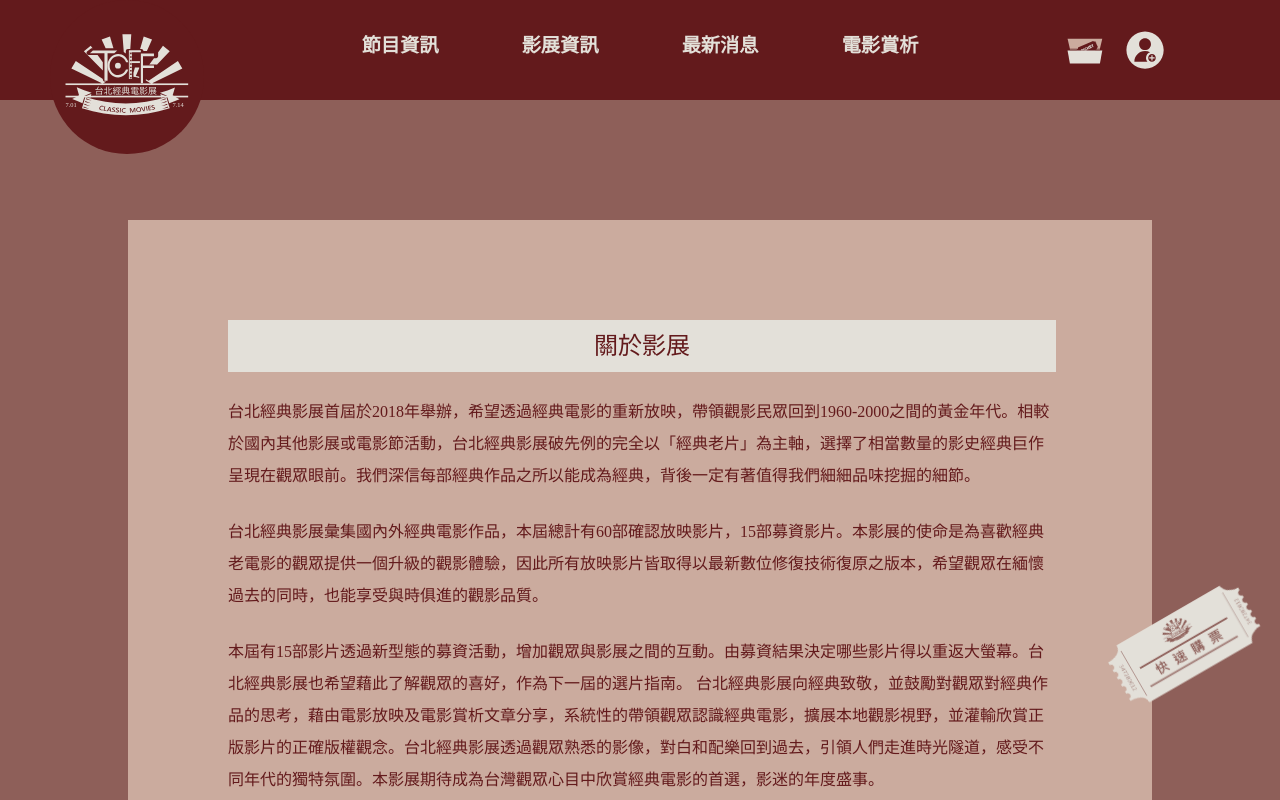
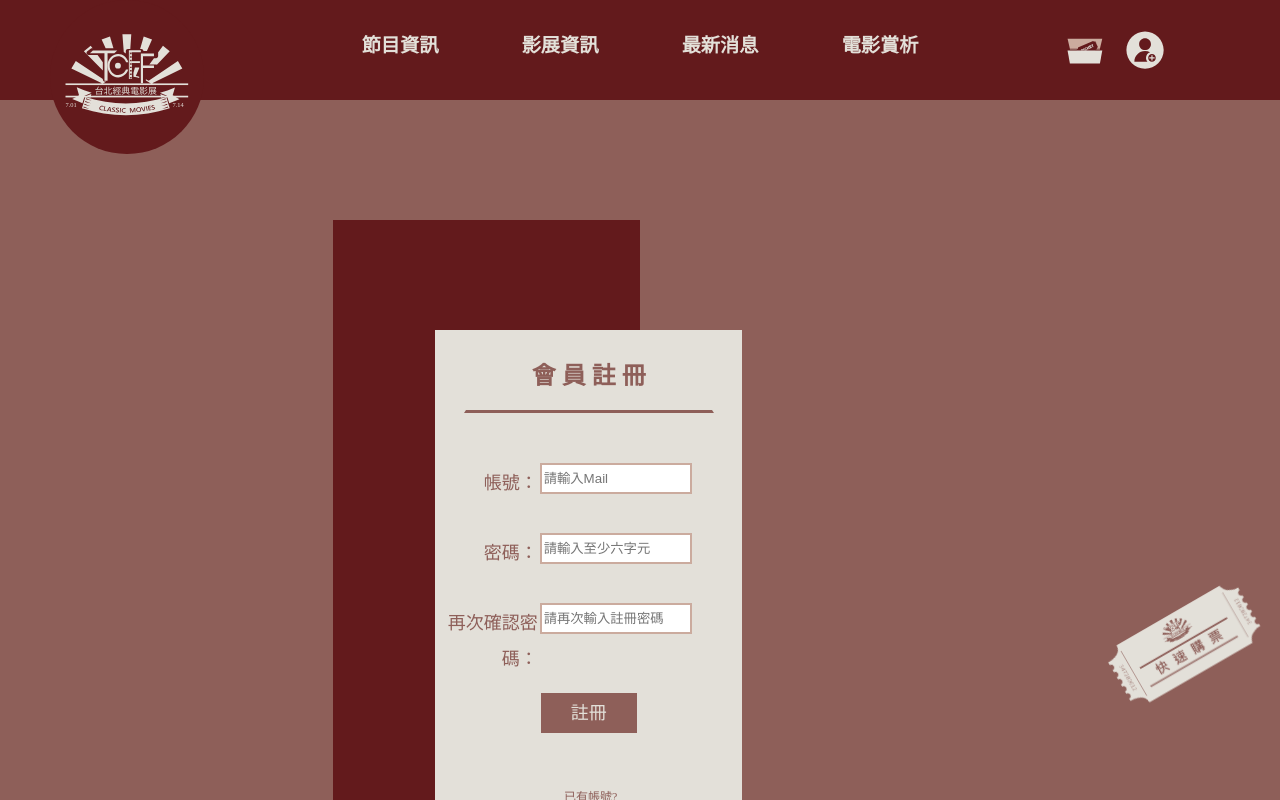
Before and after one commit to Joyining/tcff, a React app: page / in a window 1280 px wide. Shown: the top 800 px of the page. Built offline with nearby package versions, Linux system fonts and the light colour scheme.

Commit message:
add member+registered

```diff
--- /dev/null
+++ b/src/components/registered-page.js
@@ -0,0 +1,20 @@
+import React, {Component} from 'react' ;
+import Header from './header' ;
+import Footer from './footer' ;
+import FastTicket from './fast-ticket' ;
+import Registered from './registered' ;
+
+class RegisteredPage extends Component{
+    render(){
+        return(
+            <div style={{position:'relative'}}>
+                <Header />
+                <FastTicket />
+                <Registered />
+                <Footer />
+            </div>
+        );
+    }
+}
+
+export default RegisteredPage ;
--- /dev/null
+++ b/src/components/registered.js
@@ -0,0 +1,34 @@
+import React, {Component} from 'react' ;
+import '../sass/registered.scss';
+
+class Registered extends Component{
+    render(){
+        return(
+            <section className="container">
+                <div className="login_f">
+                    <div className="login_word">會 員 註 冊</div>
+                    <div className="account_box">
+                        <div className="account_1">帳號：</div>
+                        <input type="text" className="account_2" placeholder="請輸入Mail"/>
+                    </div>
+                    <div className="password_box">
+                        <div className="password_1">密碼：</div>
+                        <input type="password" className="password_2" placeholder="請輸入至少六字元"/>
+                    </div>
+                    <div className="password_box">
+                        <div className="password_1">再次確認密碼：</div>
+                        <input type="password" className="password_2"placeholder="請再次輸入註冊密碼"/>
+                    </div>
+                    <a href=""><div className="login_btn">註冊</div></a>
+                    <div className="word">已有帳號?</div>
+                    <div className="btn_box">
+                        <a href="" ><div className="registered">登入</div></a>
+                    </div>
+                </div>
+                <div className="login_b"></div>
+            </section>
+        );
+    }
+}
+
+export default Registered ;
--- a/src/index.js
+++ b/src/index.js
@@ -2,6 +2,7 @@
 import ReactDOM from 'react-dom';
 // import './index.css';
 import "./sass/reset.scss";
-import InfoPage from './components/info-page';
+// import InfoPage from './components/info-page';
+import RegisteredPage from './components/registered-page';
 
-ReactDOM.render(<InfoPage />, document.getElementById("root"));
+ReactDOM.render(<RegisteredPage />, document.getElementById("root"));
--- /dev/null
+++ b/src/sass/member.scss
@@ -0,0 +1,81 @@
+@import "partials/basic";
+
+.container{
+    // background-color:$colorLight ;
+    padding: 10px 0 ;
+    .login_f{
+        width: 30%;
+        height:600px ;
+        margin:100px 0 0 30% ;
+        position: relative ;
+        background-color: $colorLight ;
+            .login_word{
+                margin: 0 auto ;
+                padding: 20px 0 10px 0 ;
+                height: 50px ;
+                @include text-rec(80% , 24px , none , $colorDark ,transparent) ;
+                border-bottom: 3px solid $colorDark ;
+                font-weight: bold ;
+            }
+            .account_box{
+                display: flex ;
+                flex-direction: row ;
+                padding: 50px 50px 0 10px ;
+            }
+            .account_1{
+                width: 80%;
+                height: 35px;
+                margin:  0;
+                @include text-rec(30% , 18px , none , $colorDark ,transparent) ;
+                text-align: right ;
+                // background-color: aliceblue ;
+            }
+            .account_2{
+                height: 25px;
+                width: 80%;
+                // margin: 55px auto 0;
+                border: 2px solid $colorMedium ;
+            }
+            .password_box{
+                display: flex ;
+                flex-direction: row ;
+                padding: 50px 50px 0 10px  ;
+            }
+            .password_1{
+                width: 80%;
+                height: 35px;
+                margin:  0;
+                @include text-rec(30% , 18px , none , $colorDark ,transparent) ;
+                text-align: right ;
+                // background-color: aliceblue ;
+            }
+            .password_2{
+                height: 25px;
+                width: 80%;
+                // margin: 55px auto 0;
+                border: 2px solid $colorMedium ;
+            }
+            .login_btn{
+                width: 100px;
+                height: 30px;
+                margin: 50px auto ;
+                @include text-rec(30% , 18px , $colorDark , $colorLight ,transparent) ;
+            }
+            .btn_box{
+                display: flex ;
+                flex-direction: row ;
+                justify-content: center ;
+                padding: 30px 0 ;
+            }
+            .registered{
+                margin: 0 20px 0 20px  ;
+                @include text-rec(100px , 18px , transparent , $colorDark ,$colorDark) ;
+            }
+    }
+    .login_b{
+        background-color: $colorDarker ;
+        width: 30%;
+        height:600px ;
+        margin:-710px 0 0 40% ;
+    }
+}
--- a/src/sass/page.scss
+++ b/src/sass/page.scss
@@ -1,8 +1,6 @@
 @import "partials/basic";
 
-.container{
-    background-color: $colorMedium;
-}
+
 
 body{
     &.overflow-hidden{
--- /dev/null
+++ b/src/sass/registered.scss
@@ -0,0 +1,84 @@
+@import "partials/basic";
+
+.container{
+    padding: 10px 0 ;
+    .login_f{
+        width: 30%;
+        height:600px ;
+        margin:100px 0 0 30% ;
+        position: relative ;
+        background-color: $colorLight ;
+            .login_word{
+                margin: 0 auto ;
+                padding: 20px 0 10px 0 ;
+                height: 50px ;
+                @include text-rec(80% , 24px , none , $colorDark ,transparent) ;
+                border-bottom: 3px solid $colorDark ;
+                font-weight: bold ;
+            }
+            .account_box{
+                display: flex ;
+                flex-direction: row ;
+                padding: 50px 50px 0 10px ;
+            }
+            .account_1{
+                width: 80%;
+                height: 35px;
+                margin:  0;
+                @include text-rec(50% , 18px , none , $colorDark ,transparent) ;
+                text-align: right ;
+                // background-color: aliceblue ;
+            }
+            .account_2{
+                height: 25px;
+                width: 80%;
+                // margin: 55px auto 0;
+                border: 2px solid $colorMedium ;
+            }
+            .password_box{
+                display: flex ;
+                flex-direction: row ;
+                padding: 30px 50px 0 10px  ;
+            }
+            .password_1{
+                width: 80%;
+                height: 35px;
+                margin:  0;
+                @include text-rec(50% , 18px , none , $colorDark ,transparent) ;
+                text-align: right ;
+                // background-color: aliceblue ;
+            }
+            .password_2{
+                height: 25px;
+                width: 80%;
+                // margin: 55px auto 0;
+                border: 2px solid $colorMedium ;
+            }
+            .login_btn{
+                width: 100px;
+                height: 30px;
+                margin: 50px auto ;
+                @include text-rec(30% , 18px , $colorDark , $colorLight ,transparent) ;
+            }
+            .btn_box{
+                display: flex ;
+                flex-direction: row ;
+                justify-content: center ;
+                padding: 0  ;
+            }
+            .registered{
+                margin: 0 20px 0 20px  ;
+                @include text-rec(100px , 18px , transparent , $colorDark ,$colorDark) ;
+            }
+            .word{
+                padding: 0 10% ;
+                @include text-rec(80% , 12px , transparent , $colorDark ,transparent) ;
+            }
+    }
+    .login_b{
+        background-color: $colorDarker ;
+        width: 30%;
+        height:600px ;
+        margin:-710px 0 0 20% ;
+    }
+}
```
Also changed, not shown: src/components/member-page.js (added, +20 -0 lines), src/components/member.js (added, +30 -0 lines), 1 other file (tests, documents, lock files or other folders).
